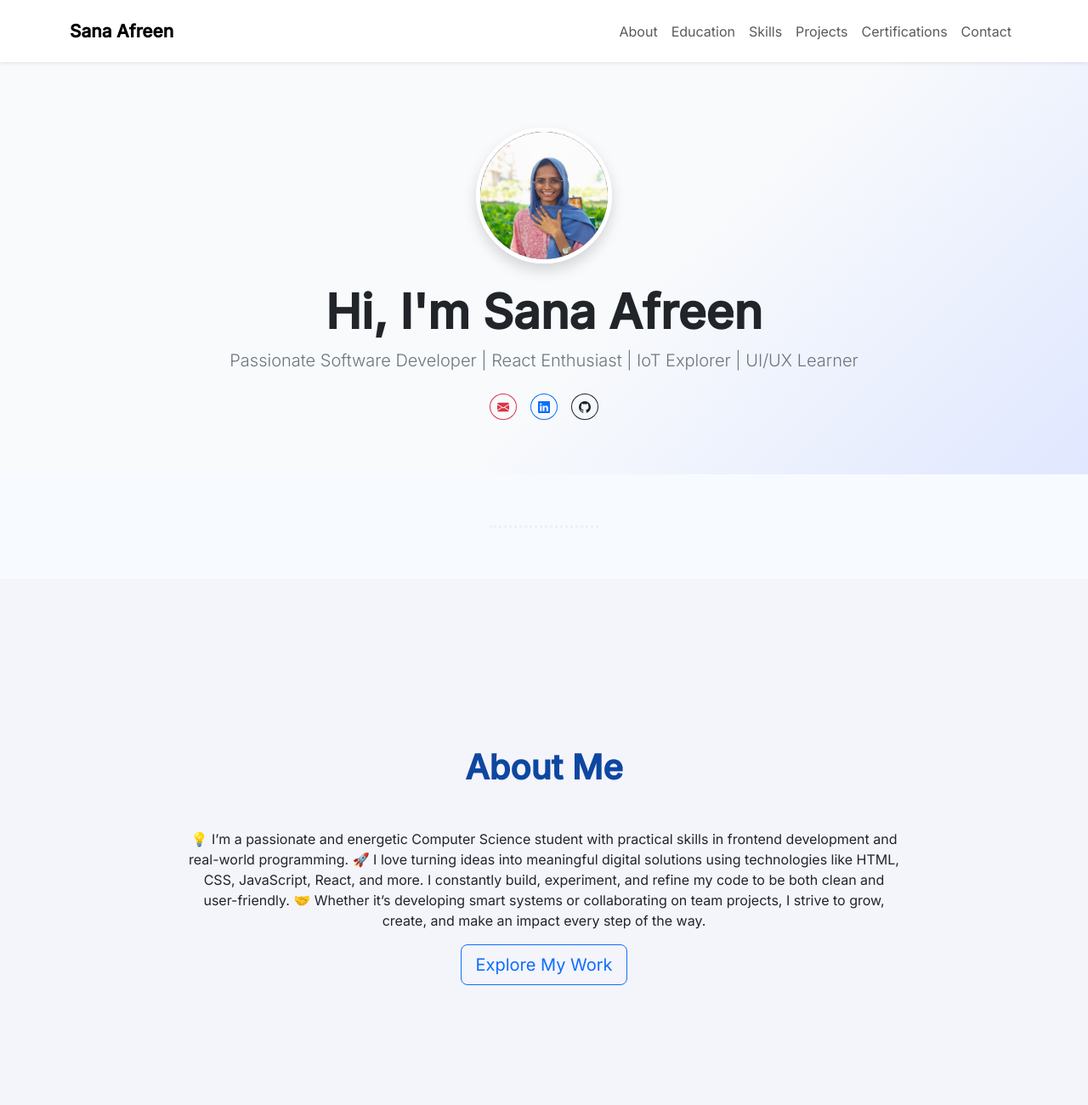
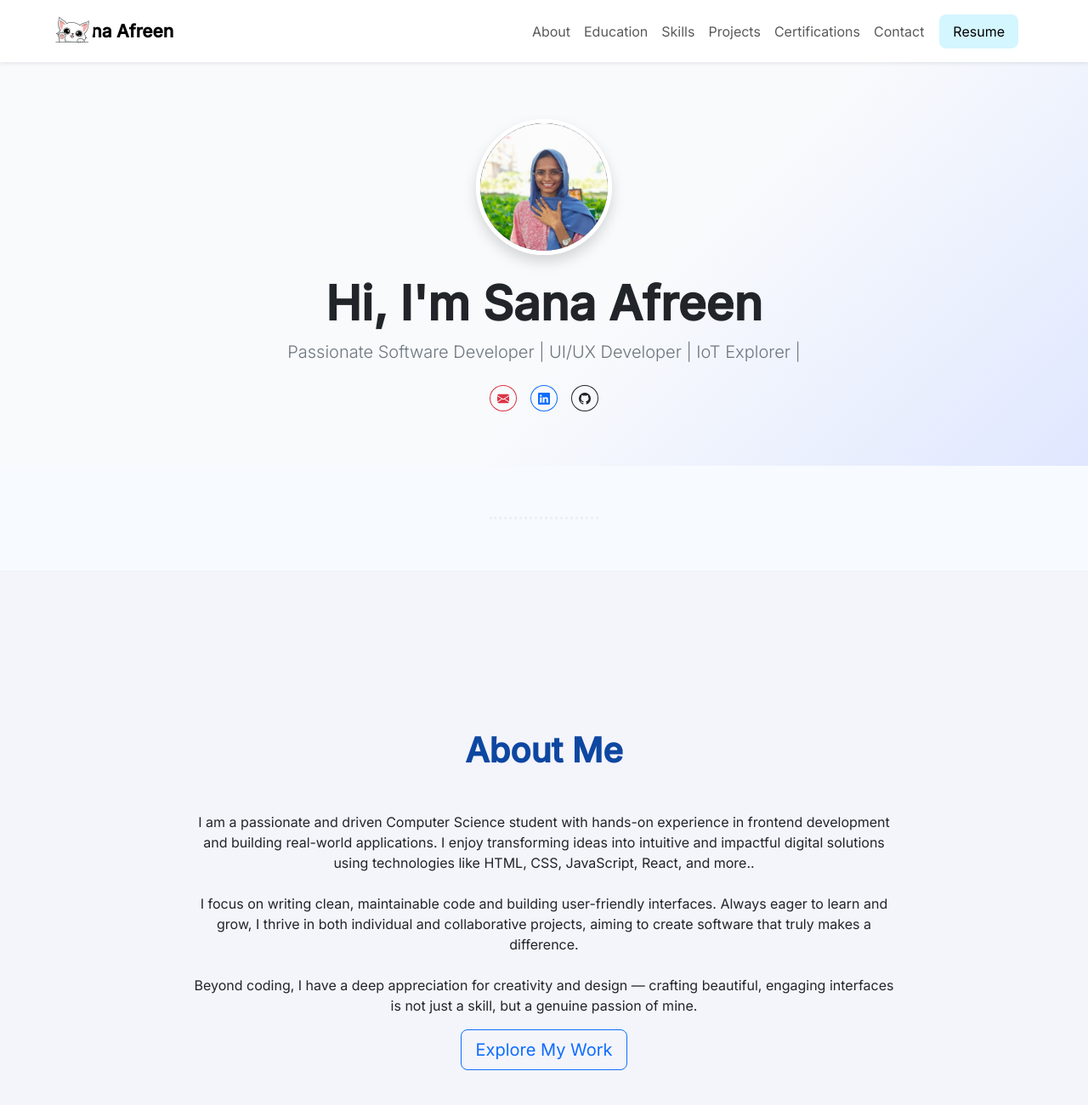
Before and after one commit to sanaafreen14/Portfolio, a plain HTML site: page index.html in a window 1280 px wide. Shown: the top 1300 px of the page at 85% size. Drawn offline with nearby package versions, Linux system fonts and the light colour scheme.

Commit message:
updated with Favicon ,Resume button and logo

```diff
--- a/index.html
+++ b/index.html
@@ -9,7 +9,7 @@
       content="Portfolio of Sana Afreen – aspiring software developer and IoT enthusiast."
     />
     <meta name="author" content="Sana Afreen" />
-
+    <link rel="icon" href="favicon (1).ico" type="image/x-icon" />
     <!-- Google Fonts -->
     <link
       href="https://fonts.googleapis.com/css2?family=Inter:wght@300;400;500&family=Playfair+Display:wght@500;600&display=swap"
@@ -38,6 +38,9 @@
     >
       <div class="container">
         <a class="navbar-brand" href="#">Sana Afreen</a>
+        <a href="/" class="logo-link">
+          <img src="paw.jpg" alt="Logo" class="logo-img" />
+        </a>
         <button
           class="navbar-toggler"
           type="button"
@@ -66,6 +69,17 @@
             <li class="nav-item">
               <a class="nav-link" href="#contact">Contact</a>
             </li>
+
+            <li class="nav-item">
+              <a
+                href="https://drive.google.com/file/d/1JtxGXvIw-GR6nNdTifFS1_PAFiD_sa4M/view?usp=drivesdk"
+                target="blank"
+                rel="noopener noreferrer"
+                id="Resume"
+              >
+                Resume
+              </a>
+            </li>
           </ul>
         </div>
       </div>
@@ -85,8 +99,7 @@
         />
         <h1 class="display-4 fw-bold">Hi, I'm Sana Afreen</h1>
         <p class="lead mb-4 text-secondary">
-          Passionate Software Developer | React Enthusiast | IoT Explorer |
-          UI/UX Learner
+          Passionate Software Developer | UI/UX Developer | IoT Explorer |
         </p>
         <div class="d-flex justify-content-center gap-3 mb-3">
           <a
@@ -124,14 +137,20 @@
       <div class="container">
         <h2 class="section-title text-center mb-16 mt-16">About Me</h2>
         <p class="text-center w-75 mx-auto">
-          💡 I’m a passionate and energetic Computer Science student with
-          practical skills in frontend development and real-world programming.
-          🚀 I love turning ideas into meaningful digital solutions using
-          technologies like HTML, CSS, JavaScript, React, and more. I constantly
-          build, experiment, and refine my code to be both clean and
-          user-friendly. 🤝 Whether it’s developing smart systems or
-          collaborating on team projects, I strive to grow, create, and make an
-          impact every step of the way.
+          I am a passionate and driven Computer Science student with hands-on
+          experience in frontend development and building real-world
+          applications. I enjoy transforming ideas into intuitive and impactful
+          digital solutions using technologies like HTML, CSS, JavaScript,
+          React, and more..<br />
+          <br />
+          I focus on writing clean, maintainable code and building user-friendly
+          interfaces. Always eager to learn and grow, I thrive in both
+          individual and collaborative projects, aiming to create software that
+          truly makes a difference.<br />
+          <br />
+          Beyond coding, I have a deep appreciation for creativity and design —
+          crafting beautiful, engaging interfaces is not just a skill, but a
+          genuine passion of mine.<br />
         </p>
         <div class="text-center mt-3">
           <a href="#projects" class="btn btn-outline-primary btn-lg"
@@ -399,6 +418,7 @@
               <div class="mb-3">
                 <input
                   type="text"
+                  name="from_name"
                   class="form-control"
                   placeholder="Your Name"
                   required
@@ -415,17 +435,18 @@
               </div>
               <div class="mb-3">
                 <textarea
+                  name="message"
                   class="form-control"
                   rows="4"
                   placeholder="Your Message"
                   required
                 ></textarea>
               </div>
-              <script></script>
               <button type="submit" class="btn btn-primary w-100">
                 Send Message
               </button>
             </form>
+
             <div class="mt-4 text-center animate-fade-in">
               <a
                 href="mailto:ssafreen05@gmail.com"
--- a/style.css
+++ b/style.css
@@ -4,9 +4,42 @@ body {
   color: #212529;
 }
 
+.navbar {
+z-index: 1000;
+}
+
 .navbar-brand {
   font-weight: bold;
   font-size: 1.3rem;
+}
+.logo-link {
+  display: flex;
+  align-items:left;
+  text-decoration: none;
+}
+.logo-img {
+  position: absolute;      /* or use flex/grid depending on layout */
+  top: 10px;
+  left: 60px;
+
+  width: 50px;             /* adjust size */
+  height: 50px;
+  border-radius: 50%;      /* makes it circular = cute */
+  object-fit: cover;       /* makes sure image doesn't stretch */
+}
+.nav-item:hover{
+ transform: translateY(-2px);
+
+}
+
+#Resume{
+  display:inline-block;
+  padding: 8px 16px;
+  color: black;
+  background-color: #D4F6FF;
+ border-radius : 8px;
+  text-decoration: none;;
+  margin-left: 10px;
 }
 
 .hero {
@@ -35,6 +68,7 @@ body {
 
 
 }
+
 
 hr.dotted {
   border-top: 3px dotted lightgray;
@@ -67,7 +101,9 @@ footer small {
 }
 
 .section-offset {
-  padding: 150px 0px; /* Adjust this value to match your navbar height */
+  padding: 140px 0px; /* Adjust this value to match your navbar height */
+  text-align: center;
+  text-size-adjust: 50%;
 }
 
 .animate-fade-in {
@@ -110,6 +146,7 @@ footer small {
   margin-bottom: 1rem;
   color: #6366f1; /* Indigo */
   transition: color 0.3s;
+
 }
 
 .skills .skill-card:hover .skill-icon {
```
Also changed, not shown: favicon (1).ico (added), paw.jpg (added).
